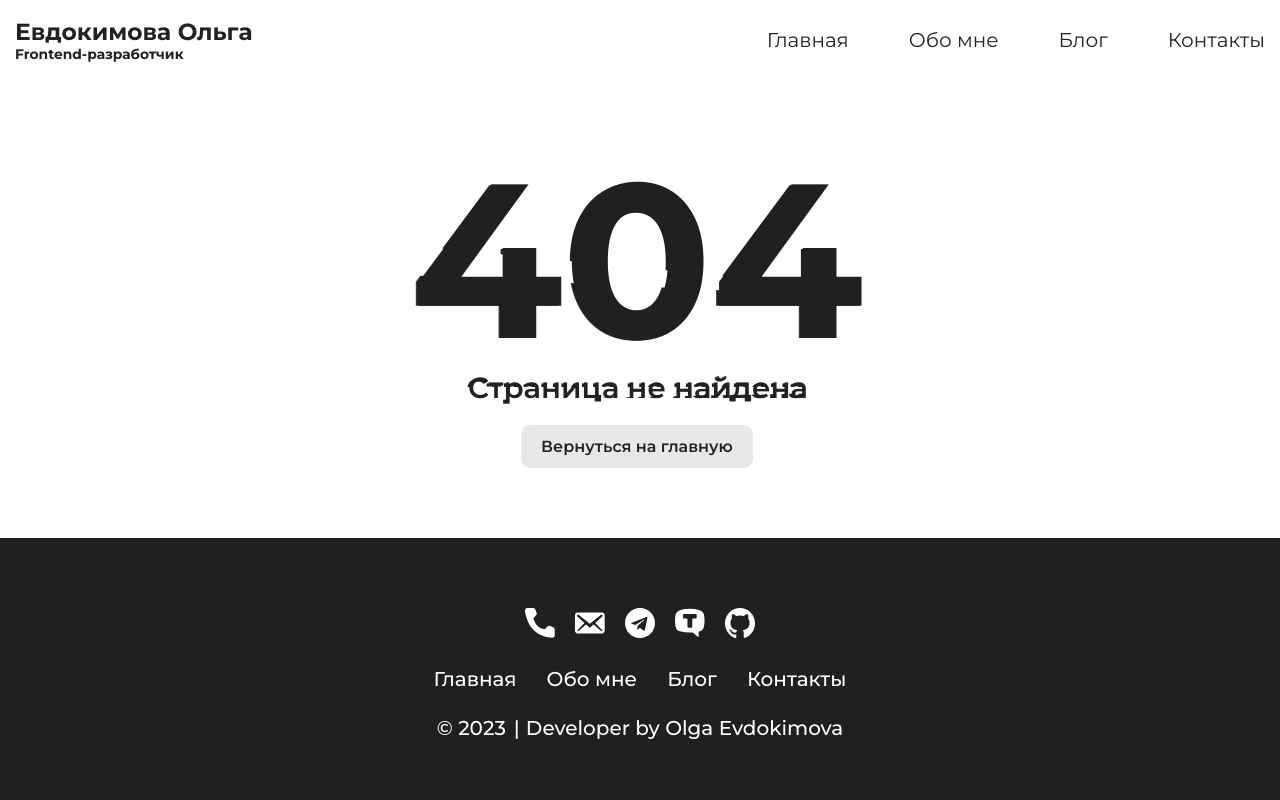
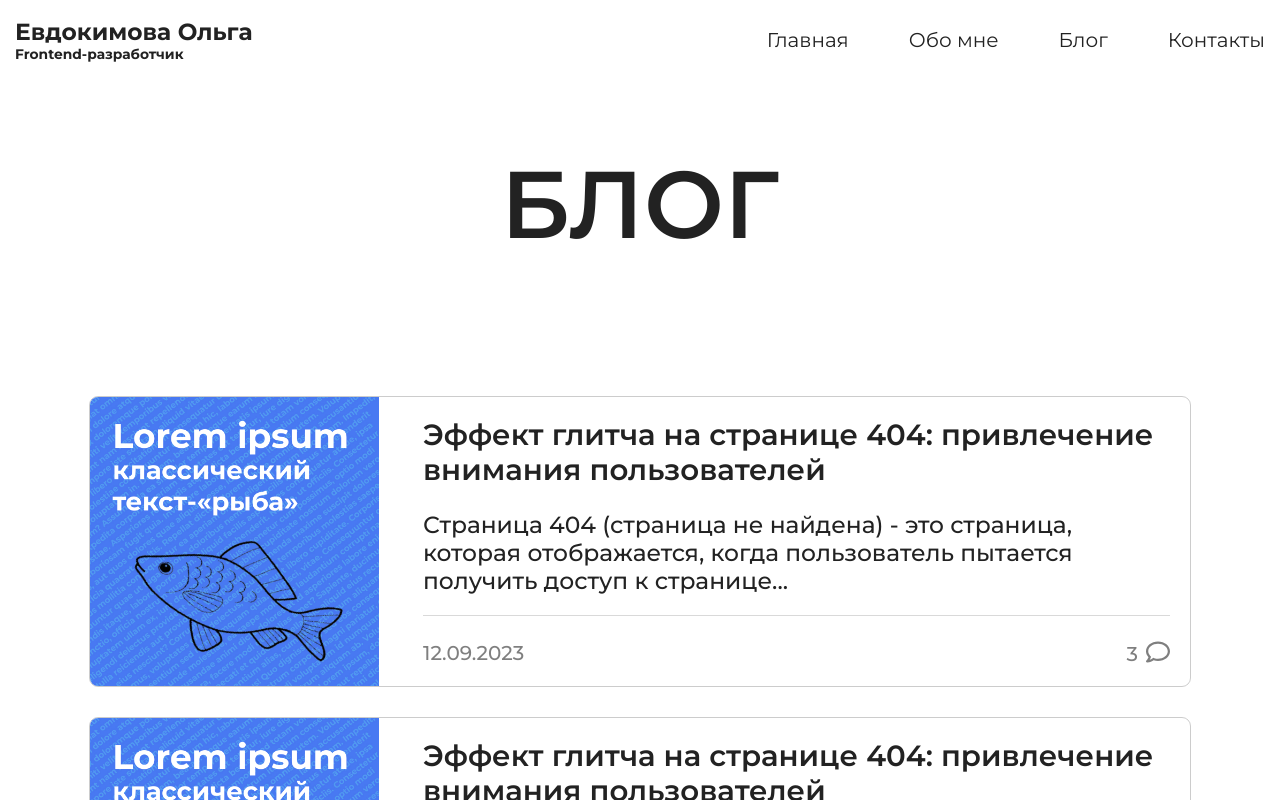
Before and after one commit to olga-evdokimova/evdokimovaolga, a Next.js app: page /blog in a window 1280 px wide. Before the commit this address had no page. Shown: the top 800 px of the page. Built offline with nearby package versions, Linux system fonts and the light colour scheme.

Commit message:
Blog adaptive

```diff
--- /dev/null
+++ b/app/blog/page.tsx
@@ -0,0 +1,19 @@
+import "./style.scss";
+import Title from "../components/Ttile";
+import BlogPost from "../components/BlogPost/BlogPost";
+
+// import Test from "../components/Test/Test";
+export default function Blog() {
+  return (
+    <div className="blog container2">
+      <Title tag="h1" text="Блог" />
+      {/* <h3 className="blog__subtitle">
+        Добро пожаловать в мой блог! Здесь вы найдете информацию о моей работе в
+        области фронтенд-разработки. Буду рада поделиться с вами своим опытом и
+        интересными проектами.
+      </h3> */}
+      <BlogPost />
+      <BlogPost />
+    </div>
+  );
+}
--- /dev/null
+++ b/app/blog/style.scss
@@ -0,0 +1,19 @@
+.blog {
+    // h1 {
+    //     padding-bottom: 60px;
+    //     @media (max-width: 992px){
+    //          padding-bottom: 30px;
+    //     }
+    // }
+    // &__subtitle {
+    //     text-align: center;
+    //     font-size: clamp(14px, 14px + (20 - 14) * ((100vw - 320px) / (1358 - 320)), 20px);
+    //     padding: 0 60px 60px;
+    //     @media (max-width: 992px){
+    //            padding: 0 10px 30px;
+    //     }
+    //     @media (max-width: 767px){
+    //          padding: 0 10px 0px;
+    //     }
+    // }
+}
--- a/app/components/BlogPost/BlogPost.scss
+++ b/app/components/BlogPost/BlogPost.scss
@@ -1,40 +1,71 @@
 .post {
     display: flex;
-    flex-direction: column;
     justify-content: space-between;
-
-    &__image {
-        overflow: hidden;
-        border-radius: 8px;
-        margin-top: auto;
-        img {
-            max-width: 100%;
+    border-radius: 9px;
+    border: 1px solid rgba(0, 0, 0, 0.2);
+    margin: 30px 0;
+    overflow: hidden;
+    @media (max-width: 992px) {
+        flex-direction: column;
+    }
+    img {
+        max-width: 100%;
+        // height: auto;
+        object-fit: cover;
+        @media (max-width: 992px) {
+            width: 100%;
+            height: auto;
+            order: 1;
         }
     }
+    &__content {
+        display: flex;
+        flex-direction: column;
+        justify-content: space-between;
+        font-weight: 500;
+        font-size: 20px;
+        padding: 20px 20px 20px 44px;
+        @media (max-width: 992px) {
+            padding: 20px 10px;
+        }
+    }
+    &__title {
+        font-weight: 600;
+        font-size: clamp(20px, 20px + (30 - 20) * ((100vw - 320px) / (1358 - 320)), 30px);
+        @media (max-width: 992px) {
+            padding-top: 10px;
+        }
+    }
+    &__excerpt {
+        font-weight: 500;
+        font-size: 24px;
+        font-size: clamp(16px, 16px + (24 - 16) * ((100vw - 320px) / (1358 - 320)), 24px);
+        border-bottom: 1px solid #d9d9d9;
+        padding: 20px 0 20px;
+    }
 
-}
-.post__data {
-    font-size: 16px;
-    @media (max-width: 767px) {
-       font-size: 12px;
+    &__info {
+        display: flex;
+        justify-content: space-between;
+        align-items: center;
+        margin-top: 20px;
+        @media (max-width: 992px) {
+            font-size: 14px;
+             margin-top: 10px;
+        }
+        &-date {
+            color: rgba(0, 0, 0, 0.5);
+        }
+        &-comments {
+            color: rgba(0, 0, 0, 0.5);
+            svg {
+                margin-left: 8px;
+                transform: translateY(2px);
+                @media (max-width: 992px) {
+                    width: 18px;
+                    transform: translateY(4px);
+                }
+            }
+        }
     }
 }
-.post__title {
-    font-size: 40px;
-    padding: 20px 0;
-    @media (max-width: 1920px) {
-        font-size: calc(15px + (40 - 15) * ((100vw - 320px) / (1920 - 320)));
-    }
-    @media (max-width: 767px) {
-        padding-top: 10px;
-    }
-}
-.post__link {
-    display: inline-block;
-    padding: 20px 10px 10px 0;
-    font-weight: bold;
-    font-size: 20px;
-    svg {
-        margin: 2px 0 0 10px;
-    }
-}
--- a/app/components/BlogPost/BlogPost.tsx
+++ b/app/components/BlogPost/BlogPost.tsx
@@ -1,31 +1,38 @@
+import Image from "next/image";
+import "./BlogPost.scss";
 
-import "./BlogPost.scss"
-
-export default function BlogPost () {
+export default function BlogPost() {
   return (
-    <div className="post">
-      <span className="post__data">10 февраля 2023</span>
-      <h4 className="post__title">
-        Lorem ipsum dolor sit amet consectetur adipisicing elit
-      </h4>
-      <div className="post__image">
-        <img src="https://i.ibb.co/CBdLzQF/Instagram-post-6.jpg" alt="" />
-      </div>
-      <a href="#" className="post__link">
-        Читать пост
+    <a href="#" className="post">
+      <Image src="post-01.jpg" alt="Картинка" width={314} height={289} />
+      <div className="post__content">
+        <h3 className="post__title">
+          Эффект глитча на странице 404: привлечение внимания пользователей
+        </h3>
+        <p className="post__excerpt">
+          Страница 404 (страница не найдена) - это страница, которая
+          отображается, когда пользователь пытается получить доступ к странице...
+        </p>
+        <div className="post__info">
+          <span className="post__info-date">12.09.2023</span>
+          <span className="post__info-comments">
+            3
             <svg
-          width="17"
-          height="14"
-          viewBox="0 0 17 14"
+              width="24"
+              height="22"
+              viewBox="0 0 24 22"
               fill="none"
               xmlns="http://www.w3.org/2000/svg"
             >
               <path
-            d="M15.1931 6.21541H0.953125V7.73541H15.1931L10.7131 13.0954L11.9131 13.8154L16.5531 8.29541C17.1931 7.57541 17.1931 6.37541 16.5531 5.65541L12.0731 0.29541L10.8731 1.01541L15.1931 6.21541Z"
-            fill="#222222"
+                d="M12.0016 0.501373C5.37429 0.501373 0.00311061 4.86487 0.00311061 10.2501C0.00311061 12.4811 0.935802 14.5246 2.48248 16.1697C1.78413 18.0163 0.331193 19.5817 0.307759 19.6005C-0.00157629 19.9285 -0.0859404 20.4066 0.0921616 20.8191C0.270263 21.2315 0.678023 21.4987 1.12796 21.4987C4.0104 21.4987 6.28355 20.2941 7.64743 19.3286C9.00195 19.7551 10.4643 19.9988 12.0016 19.9988C18.6288 19.9988 24 15.6353 24 10.2501C24 4.86487 18.6288 0.501373 12.0016 0.501373ZM12.0016 17.7491C10.7502 17.7491 9.51282 17.557 8.32703 17.182L7.26311 16.8446L6.34916 17.4914C5.67894 17.9647 4.76031 18.4944 3.6542 18.8506C3.99634 18.2834 4.32911 17.646 4.58689 16.9664L5.0837 15.6494L4.1182 14.6277C3.26988 13.7231 2.25282 12.228 2.25282 10.2501C2.25282 6.11627 6.62569 2.75108 12.0016 2.75108C17.3774 2.75108 21.7503 6.11627 21.7503 10.2501C21.7503 14.3839 17.3774 17.7491 12.0016 17.7491Z"
+                fill="black"
+                fill-opacity="0.5"
               />
             </svg>
+          </span>
+        </div>
+      </div>
     </a>
-    </div>
   );
-};
+}
```
Also changed, not shown: public/post-01.jpg (added). Lines whose indentation alone changed are shown as unchanged.
